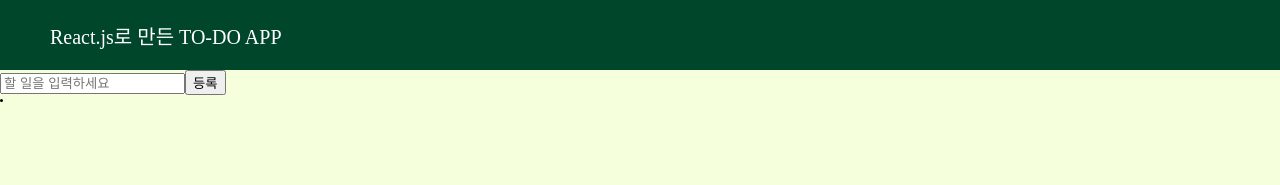
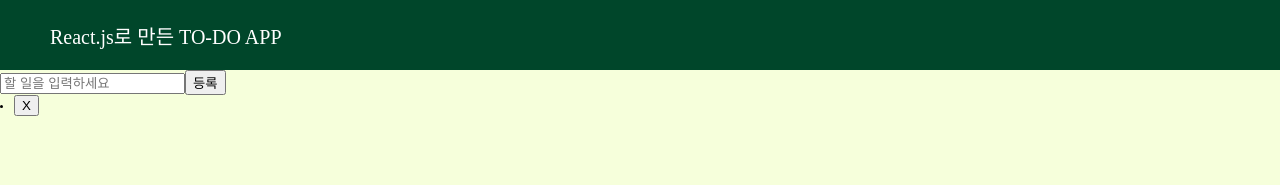
Before and after one commit to chorom-ham/react-todo-1886px, a React (Create React App) app: page / in a window 1280 px wide. Both pictures are taken after a click on the button "등록". Shown: the top 185 px of the page. Built offline with nearby package versions, Linux system fonts and the light colour scheme.

Commit message:
create deleteButton

```diff
--- a/src/components/todo/Form.js
+++ b/src/components/todo/Form.js
@@ -7,18 +7,21 @@ import styled from "styled-components";
 export default function Form({ todoList, setTodoList }) {
   const [content, setContent] = useState("");
   const inputId = useRef();
-  const nextId = useRef(0);
-
+  const nextId = useRef(1);
   const addItem = () => {
+    console.log(inputId.current.value);
     setContent(inputId.current.value);
+    console.log(content); //console.log(inputId.current.value)와 다르게 나옴 -> item 한 값씩 밀려서 add됨
     const todo = { id: nextId.current, content };
     setTodoList([...todoList, todo]);
+    nextId.current += 1;
   };
 
   return (
     <div>
       <input placeholder="할 일을 입력하세요" ref={inputId} />
-      <button onClick={addItem}>등록</button>
+      <AddButton onClick={addItem}>등록</AddButton>
     </div>
   );
 }
+const AddButton = styled.button``;
--- a/src/components/todo/Item.js
+++ b/src/components/todo/Item.js
@@ -2,9 +2,16 @@ import styled from "styled-components";
 import Todo from "./Todo";
 // Hint: props로 id, text, onClick 등 (자유)
 export default function Item({ todo, key }) {
+  const removeItem = () => {};
   return (
     <div>
-      <li>{todo}</li>
+      <ItemBlock>
+        <li>
+          {todo} <DeleteButton onClick={removeItem}>X</DeleteButton>
+        </li>
+      </ItemBlock>
     </div>
   );
 }
+const ItemBlock = styled.div``;
+const DeleteButton = styled.button``;
```
